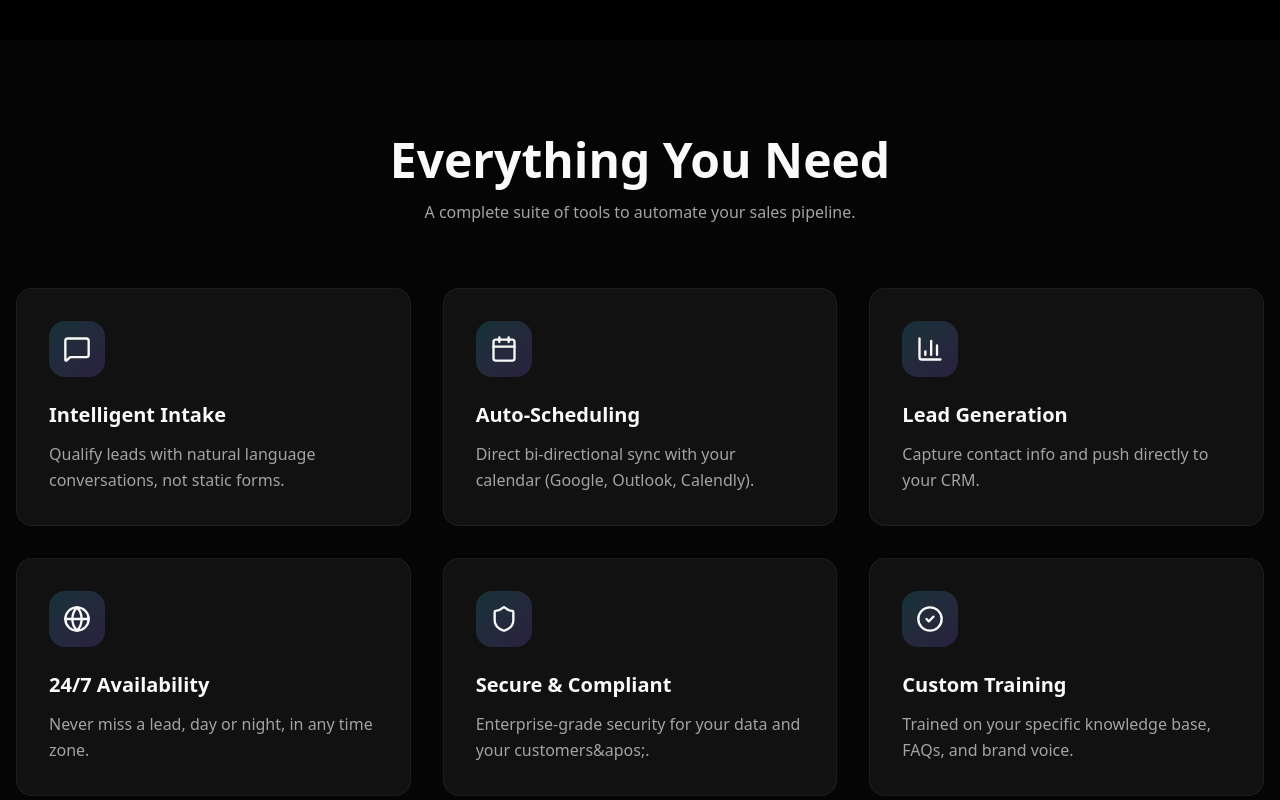
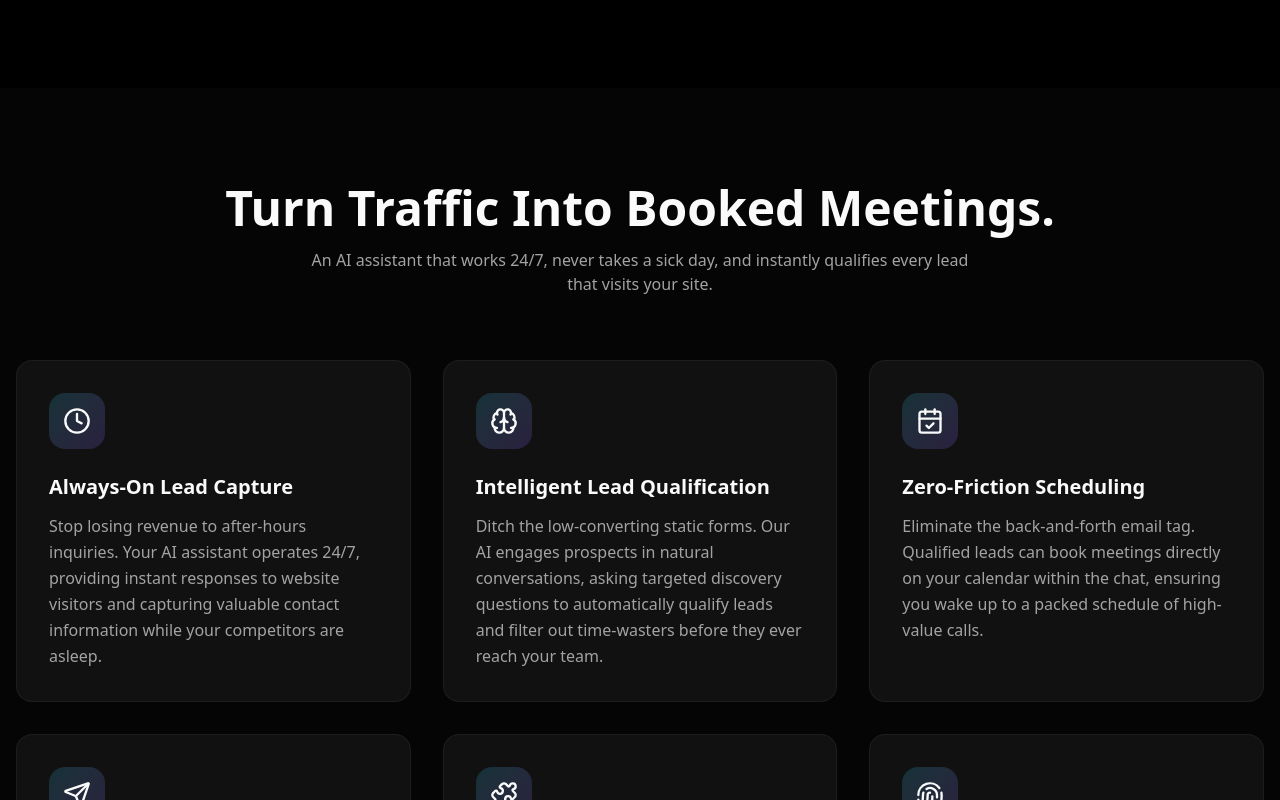
Before and after one commit to Roykabbo/VertifyLab, a Next.js app: page / in a window 1280 px wide. Shown: the part 1640-2440 px from the top of the page. Built offline with nearby package versions, Linux system fonts and the light colour scheme.

Commit message:
fix: Update services icons, hero padding, navbar alignment, and footer logo

```diff
--- a/src/components/Footer.tsx
+++ b/src/components/Footer.tsx
@@ -7,8 +7,8 @@ export default function Footer() {
             <div className="container mx-auto px-4">
                 <div className="flex flex-col md:flex-row justify-between items-center gap-6">
                     <div className="flex flex-col items-center md:items-start gap-2">
-                        <Link href="/" className="text-2xl font-bold font-display">
-                            VertifyLab
+                        <Link href="/" className="flex items-center gap-2">
+                            <img src="/logo.png" alt="VertifyLab" className="h-10 w-auto object-contain" />
                         </Link>
                         <p className="text-sm text-muted-foreground">
                             © {new Date().getFullYear()} VertifyLab. All rights reserved.
--- a/src/components/Hero.tsx
+++ b/src/components/Hero.tsx
@@ -17,7 +17,7 @@ export default function Hero({ onContactClick }: HeroProps) {
     };
 
     return (
-        <section className="relative min-h-screen flex items-center justify-center overflow-hidden pt-20">
+        <section className="relative min-h-screen flex items-center justify-center overflow-hidden pt-32">
             {/* Background Effects */}
             <div className="absolute inset-0 bg-[radial-gradient(circle_at_50%_50%,rgba(6,182,212,0.15),transparent_50%)]" />
             <div className="absolute top-0 left-0 right-0 h-px bg-gradient-to-r from-transparent via-white/10 to-transparent" />
--- a/src/components/Navbar.tsx
+++ b/src/components/Navbar.tsx
@@ -52,7 +52,7 @@ export default function Navbar({ onContactClick }: NavbarProps) {
             </div>
 
             <div className="hidden md:flex items-center gap-4">
-                <Button onClick={onContactClick} size="sm">
+                <Button onClick={onContactClick}>
                     Contact Us
                 </Button>
             </div>
--- a/src/components/Services.tsx
+++ b/src/components/Services.tsx
@@ -1,38 +1,38 @@
 "use client";
 
 import { motion } from "framer-motion";
-import { CheckCircle2, Calendar, MessageSquare, BarChart3, Globe, Shield } from "lucide-react";
+import { Clock, Brain, CalendarCheck, Send, Puzzle, Fingerprint } from "lucide-react";
 
 const services = [
     {
-        icon: MessageSquare,
-        title: "Intelligent Intake",
-        description: "Qualify leads with natural language conversations, not static forms.",
+        icon: Clock,
+        title: "Always-On Lead Capture",
+        description: "Stop losing revenue to after-hours inquiries. Your AI assistant operates 24/7, providing instant responses to website visitors and capturing valuable contact information while your competitors are asleep.",
     },
     {
-        icon: Calendar,
-        title: "Auto-Scheduling",
-        description: "Direct bi-directional sync with your calendar (Google, Outlook, Calendly).",
+        icon: Brain,
+        title: "Intelligent Lead Qualification",
+        description: "Ditch the low-converting static forms. Our AI engages prospects in natural conversations, asking targeted discovery questions to automatically qualify leads and filter out time-wasters before they ever reach your team.",
     },
     {
-        icon: BarChart3,
-        title: "Lead Generation",
-        description: "Capture contact info and push directly to your CRM.",
+        icon: CalendarCheck,
+        title: "Zero-Friction Scheduling",
+        description: "Eliminate the back-and-forth email tag. Qualified leads can book meetings directly on your calendar within the chat, ensuring you wake up to a packed schedule of high-value calls.",
     },
     {
-        icon: Globe,
-        title: "24/7 Availability",
-        description: "Never miss a lead, day or night, in any time zone.",
+        icon: Send,
+        title: "Proactive Outreach & Follow-ups",
+        description: "Go beyond just answering inbound questions. Your AI can proactively initiate conversations with new visitors, send text and email follow-ups to warm leads, and gently guide potential customers through your specific sales funnel.",
     },
     {
-        icon: Shield,
-        title: "Secure & Compliant",
-        description: "Enterprise-grade security for your data and your customers&apos;.",
+        icon: Puzzle,
+        title: "Seamless Tech Integration",
+        description: "Your new assistant plays perfectly with your existing workflow. From sending instant email notifications via Gmail to pushing qualified lead data directly into your favorite CRM, it completely eliminates manual data entry.",
     },
     {
-        icon: CheckCircle2,
-        title: "Custom Training",
-        description: "Trained on your specific knowledge base, FAQs, and brand voice.",
+        icon: Fingerprint,
+        title: "Tailored to Your Brand Voice",
+        description: "This is not a generic, robotic chatbot. We custom-train the AI exclusively on your business data, website, and FAQs. It perfectly mimics your brand's unique tone, ensuring every interaction feels personal, accurate, and highly professional.",
     },
 ];
 
@@ -47,10 +47,10 @@ export default function Services() {
                     className="text-center mb-16"
                 >
                     <h2 className="text-3xl md:text-5xl font-bold font-display mb-4">
-                        Everything You Need
+                        Turn Traffic Into Booked Meetings.
                     </h2>
                     <p className="text-muted-foreground max-w-2xl mx-auto">
-                        A complete suite of tools to automate your sales pipeline.
+                        An AI assistant that works 24/7, never takes a sick day, and instantly qualifies every lead that visits your site.
                     </p>
                 </motion.div>
 
```
